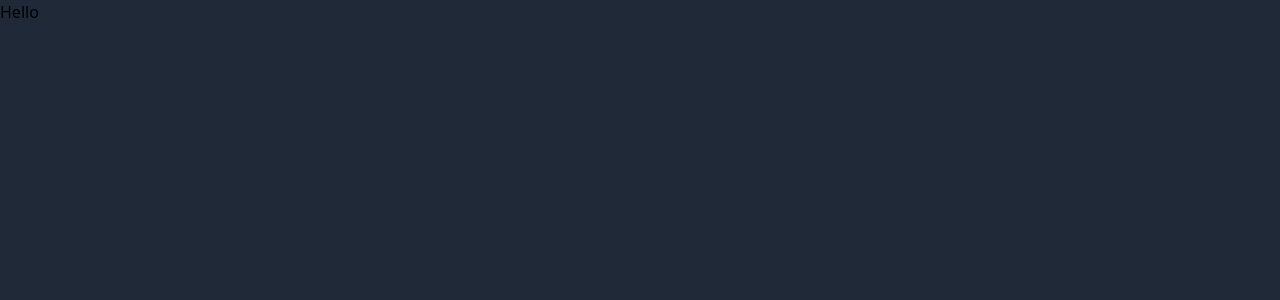
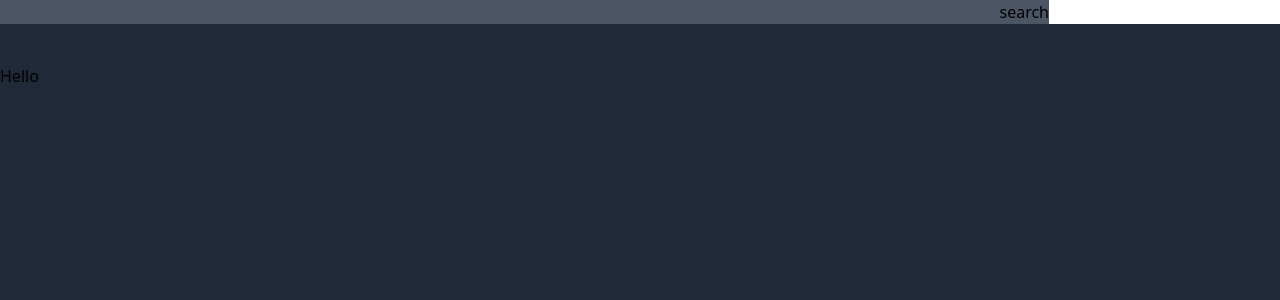
Before and after one commit to Masq48/pokedex-thing, a Next.js app: page /mon in a window 1280 px wide. Shown: the top 300 px of the page. Built offline with nearby package versions, Linux system fonts and the light colour scheme.

Commit message:
Added Navbar

```diff
--- /dev/null
+++ b/comps/Layout.tsx
@@ -0,0 +1,17 @@
+import { NextFunctionComponent } from "next"
+import Navbar from "./Navbar"
+
+const Layout: NextFunctionComponent = ({ children }) => {
+  return (
+    <>
+      <Navbar/>
+      <main>
+        <div>
+          {children}
+        </div>
+      </main>
+    </>
+  )
+}
+
+export default Layout
--- /dev/null
+++ b/comps/Navbar.tsx
@@ -0,0 +1,25 @@
+import { NextFunctionComponent } from "next"
+import { useState } from "react"
+import Link from "next/link"
+
+const Navbar: NextFunctionComponent = () => {
+
+  const [val, setVal] = useState("")
+
+  return (
+    <nav className="bg-gray-600 mb-10">
+      <div className="flex flex-row-reverse space-x-4 items-center">
+        <div className="flex-none float-right">
+          <Link href={`./mon/${val}`}>
+            <a>
+              <input type="button" value="search" />
+            </a>
+          </Link>
+          <input type="search" onChange={(e) => setVal(e.target.value)}/>
+        </div>
+      </div>
+    </nav>
+  )
+}
+
+export default Navbar
--- a/pages/_app.tsx
+++ b/pages/_app.tsx
@@ -1,8 +1,13 @@
 import '../styles/globals.css'
+import Layout from '../comps/Layout'
 import type { AppProps } from 'next/app'
 
 function MyApp({ Component, pageProps }: AppProps) {
-  return <Component {...pageProps} />
+  return (
+    <Layout>
+      <Component {...pageProps} />
+    </Layout>
+  )
 }
 
 export default MyApp
```
